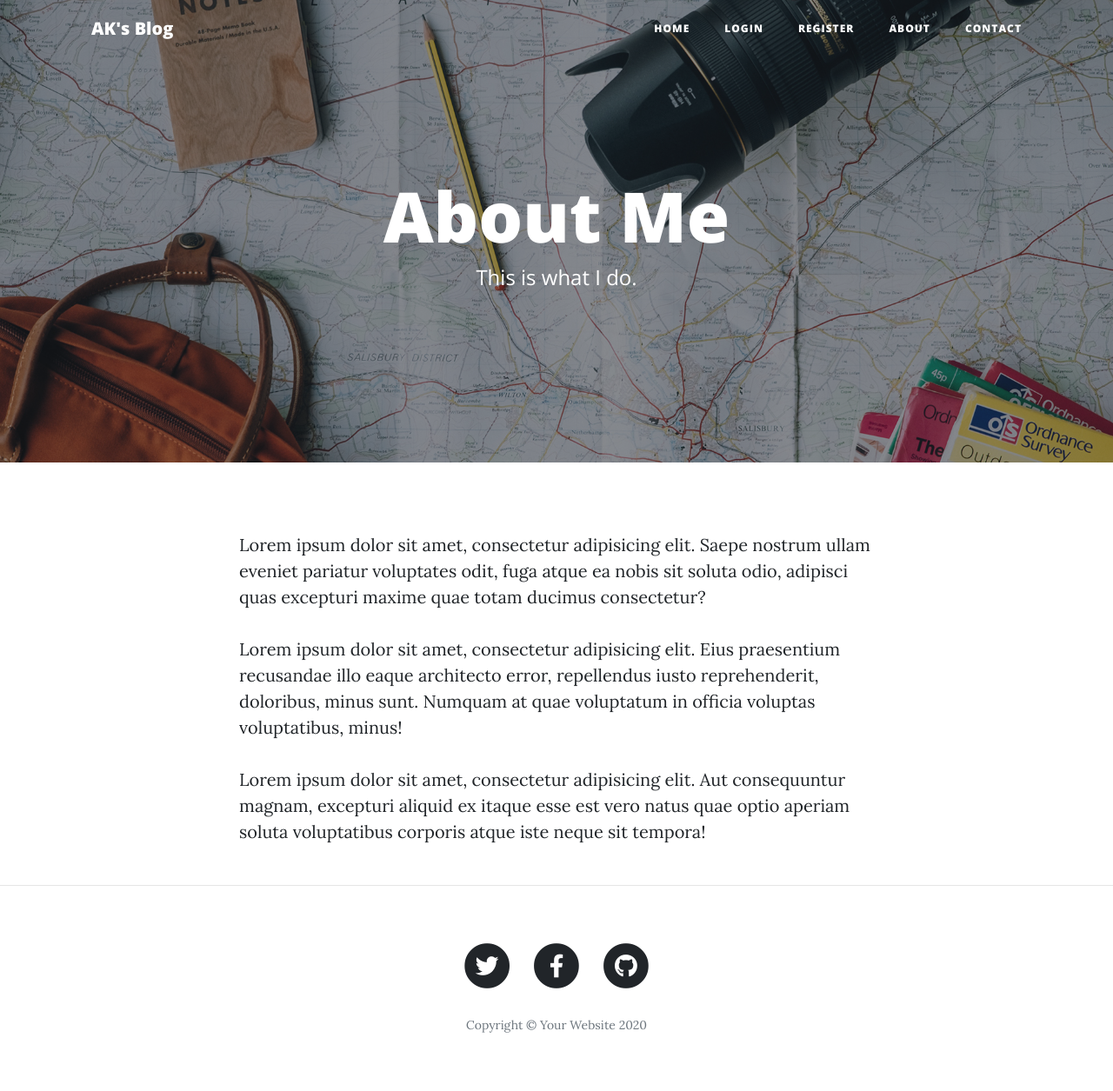
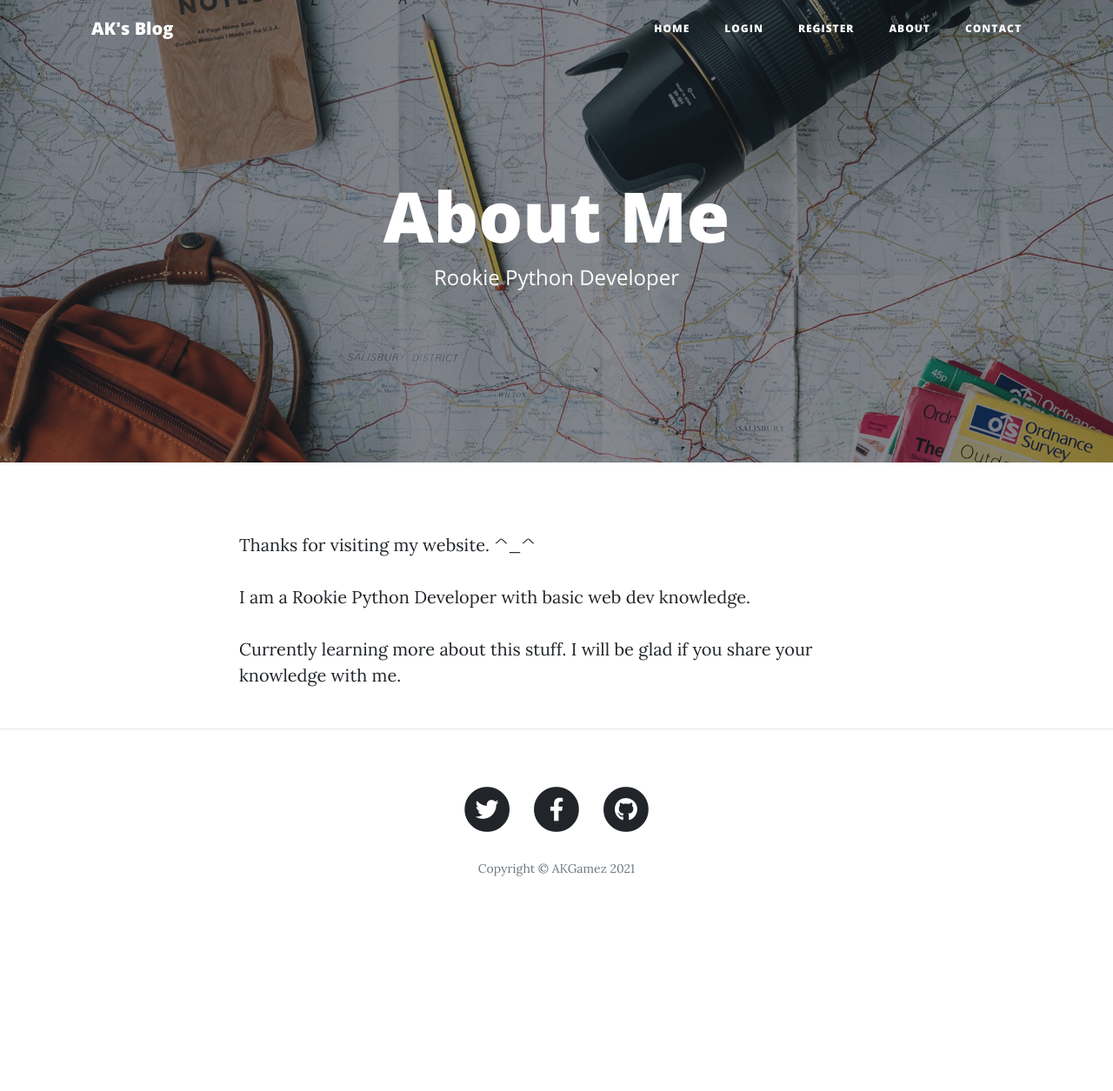
Before and after one commit to AKGames2001/Blog-website, a Flask app: page /about in a window 1280 px wide. Shown: the whole page at 87% size. After the commit the page ends 1008 px from the top, so only its background shows below. Run offline with Flask 2, Linux system fonts and the light colour scheme; some libraries are stand-ins or nearby versions.

Commit message:
Major Changes

```diff
--- a/templates/about.html
+++ b/templates/about.html
@@ -8,7 +8,7 @@
         <div class="col-lg-8 col-md-10 mx-auto">
           <div class="page-heading">
             <h1>About Me</h1>
-            <span class="subheading">This is what I do.</span>
+            <span class="subheading">Rookie Python Developer</span>
           </div>
         </div>
       </div>
@@ -19,9 +19,9 @@
   <div class="container">
     <div class="row">
       <div class="col-lg-8 col-md-10 mx-auto">
-        <p>Lorem ipsum dolor sit amet, consectetur adipisicing elit. Saepe nostrum ullam eveniet pariatur voluptates odit, fuga atque ea nobis sit soluta odio, adipisci quas excepturi maxime quae totam ducimus consectetur?</p>
-        <p>Lorem ipsum dolor sit amet, consectetur adipisicing elit. Eius praesentium recusandae illo eaque architecto error, repellendus iusto reprehenderit, doloribus, minus sunt. Numquam at quae voluptatum in officia voluptas voluptatibus, minus!</p>
-        <p>Lorem ipsum dolor sit amet, consectetur adipisicing elit. Aut consequuntur magnam, excepturi aliquid ex itaque esse est vero natus quae optio aperiam soluta voluptatibus corporis atque iste neque sit tempora!</p>
+        <p>Thanks for visiting my website. ^_^</p>
+        <p>I am a Rookie Python Developer with basic web dev knowledge. </p>
+        <p>Currently learning more about this stuff. I will be glad if you share your knowledge with me.</p>
       </div>
     </div>
   </div>
--- a/templates/footer.html
+++ b/templates/footer.html
@@ -29,7 +29,7 @@
               </a>
             </li>
           </ul>
-          <p class="copyright text-muted">Copyright &copy; Your Website 2020</p>
+          <p class="copyright text-muted">Copyright &copy; AKGamez 2021</p>
         </div>
       </div>
     </div>
--- a/templates/index.html
+++ b/templates/index.html
@@ -41,7 +41,7 @@
 
 
         <!-- New Post -->
-        {% if current_user.id == 1: %}
+        {% if current_user.is_authenticated: %}
         <div class="clearfix">
           <a class="btn btn-primary float-right" href="{{url_for('add_new_post')}}">Create New Post</a>
         </div>
```
